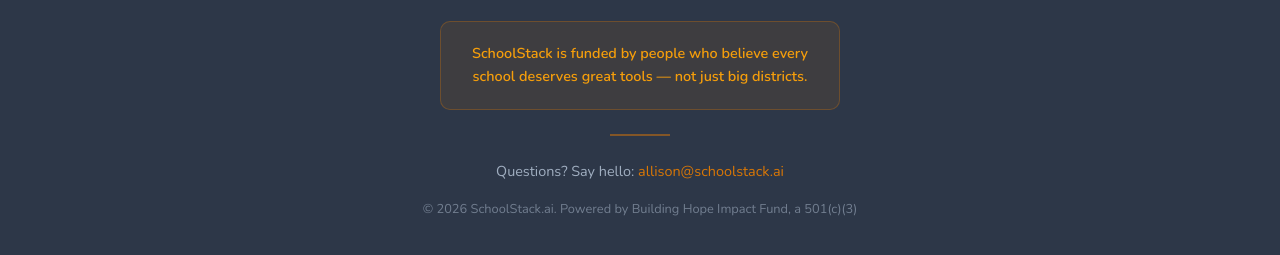
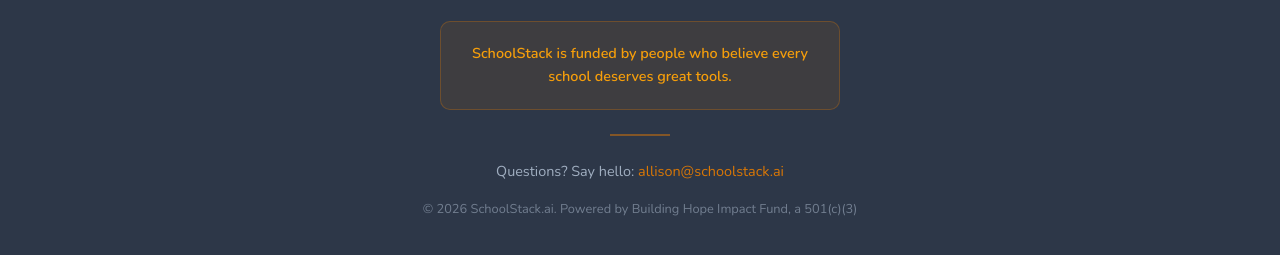
Before and after one commit to oronico/schoolstack-landing, a website: page index.html in a window 1280 px wide. Shown: the part 4941-5196 px from the top of the page. Drawn offline with nearby package versions, Linux system fonts and the light colour scheme.

Commit message:
Remove "not just big districts" from footer

```diff
--- a/index.html
+++ b/index.html
@@ -782,7 +782,7 @@
       <div class="footer-brand">SchoolStack.ai</div>
       <p>The back office your school deserves.</p>
       <div class="footer-fundraising">
-        <p>SchoolStack is funded by people who believe every school deserves great tools &mdash; not just big districts.</p>
+        <p>SchoolStack is funded by people who believe every school deserves great tools.</p>
       </div>
       <div class="footer-divider"></div>
       <p>Questions? Say hello: <a href="mailto:allison@schoolstack.ai">allison@schoolstack.ai</a></p>
```
